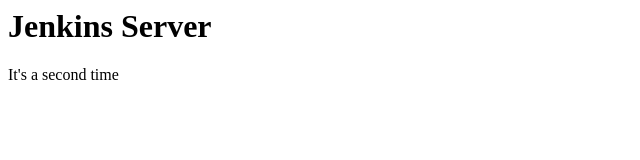
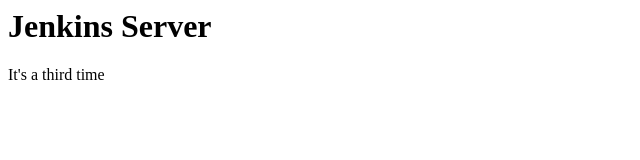
Before and after one commit to apurv-09/dev-prod-test, a plain HTML site: page script/index.html in a window 1280 px wide. Shown: the full height of the page, 0-640 px from the left. Drawn offline with Linux system fonts and the light colour scheme.

Commit message:
Update index.html

```diff
--- a/script/index.html
+++ b/script/index.html
@@ -2,7 +2,7 @@
 <body>
 
 <h1>Jenkins Server</h1>
-<p> It's a second time </p>
+<p> It's a third time </p>
 
 </body>
 </html>
```
